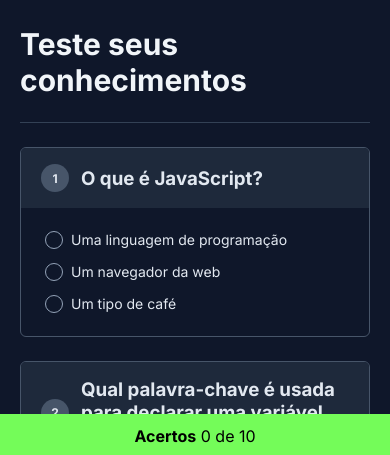
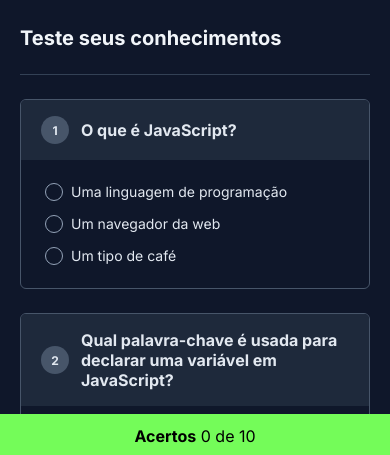
Before and after one commit to iPaulinh0/nlw-experts, a plain HTML site: page index.html in a window 390 px wide. Shown: the part 386-841 px from the top of the page. Drawn offline with Linux system fonts and the light colour scheme.

Commit message:
:wrench: applying font responsivity

```diff
--- a/style.css
+++ b/style.css
@@ -135,3 +135,13 @@
   width: 100%;
   padding: 12px;
 }
+
+@media (max-width: 640px) {
+  header h1 {
+    font-size: 20px;
+  }
+
+  .quiz-item h3 {
+    font-size: 16px;
+  }
+}
```
